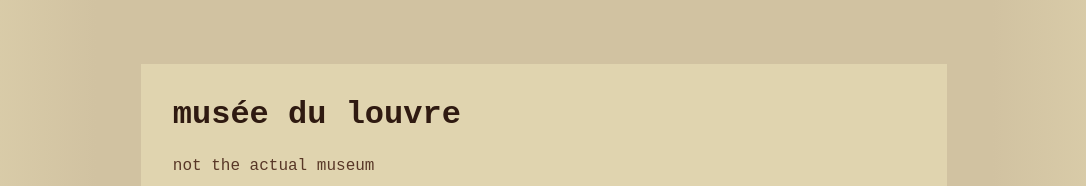
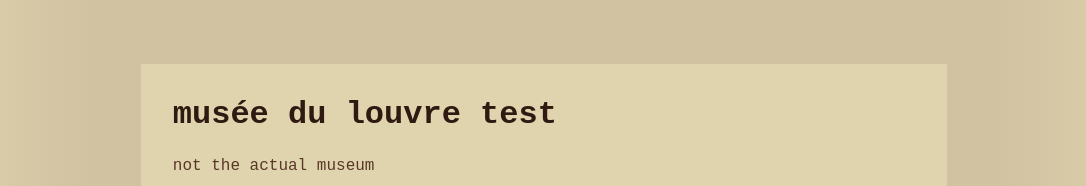
Before and after one commit to finchhes/system, a website: page index.html in a window 1280 px wide. Shown: the top 186 px of the page, without its empty margins (96-1182 px from the left). Drawn offline with Linux system fonts and the light colour scheme.

Commit message:
fix githooks

```diff
--- a/index.html
+++ b/index.html
@@ -11,7 +11,7 @@
     <body>
 		<main>
 
-			<h1 style="margin-top:0;">musée du louvre</h1>
+			<h1 style="margin-top:0;">musée du louvre test</h1>
 
 			<p>
 				not the actual museum <br />
```
